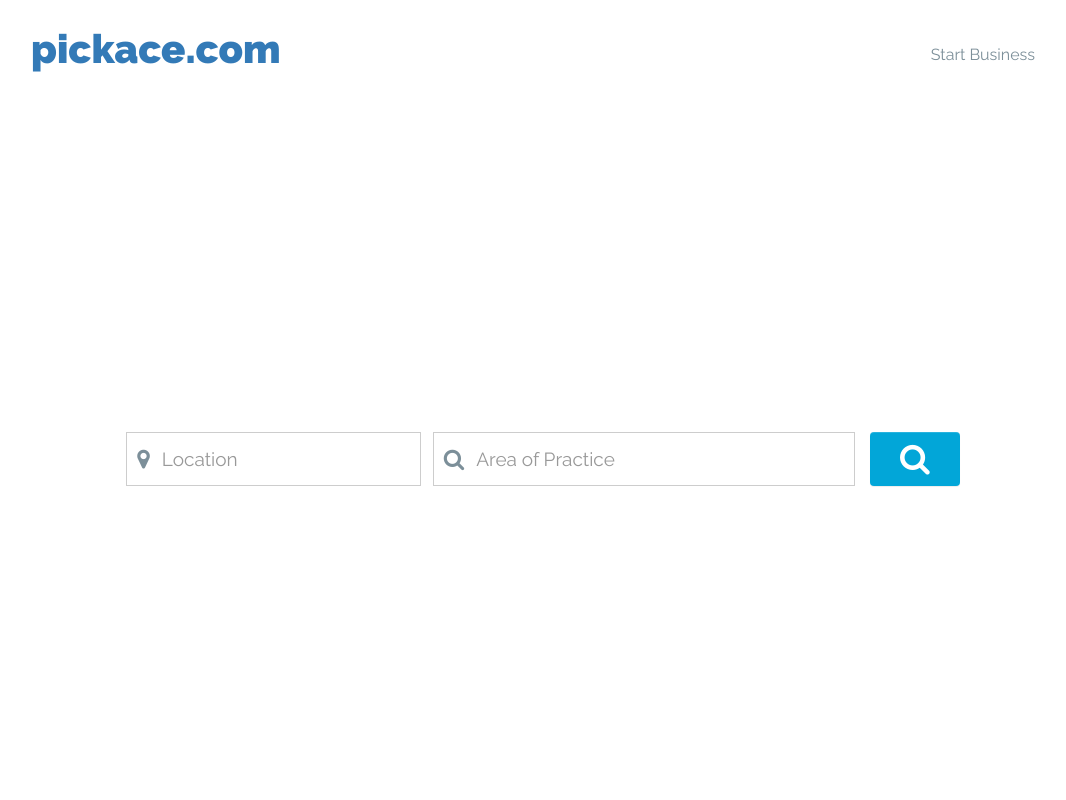
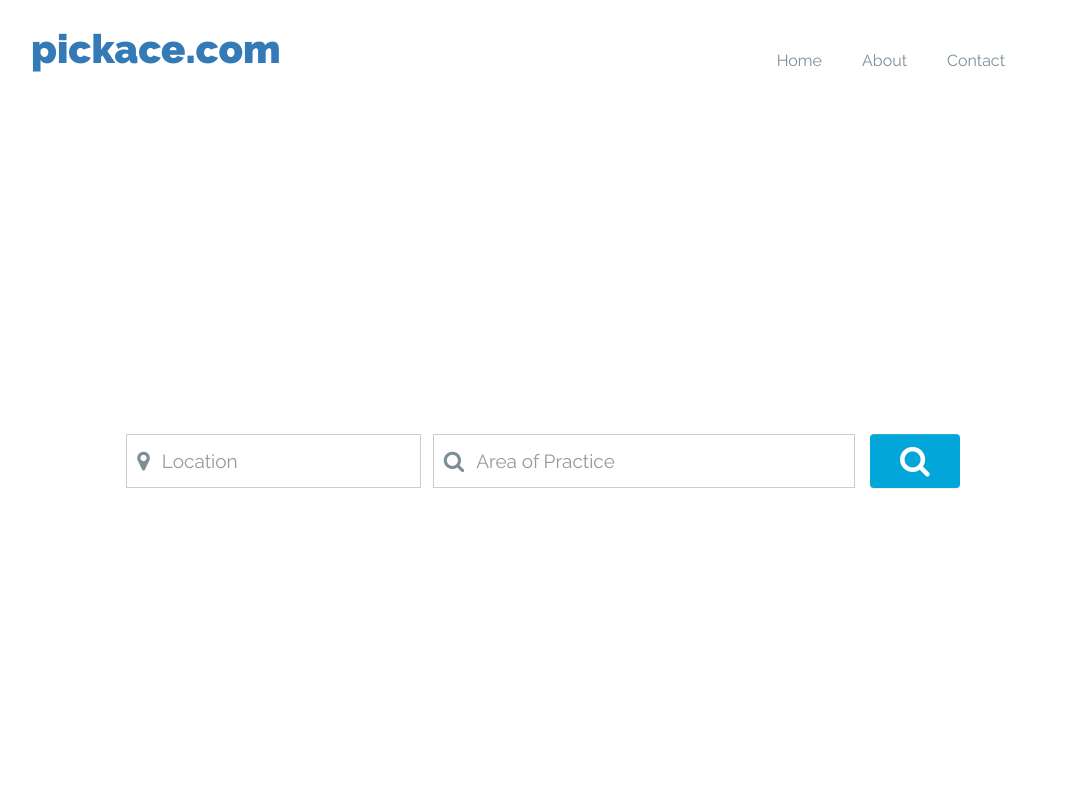
Before and after one commit to pickace/design1.github.io, a plain HTML site: page index.html in a window 1280 px wide. Shown: the top 800 px of the page, without its empty margins (97-1163 px from the left). Drawn offline with Linux system fonts and the light colour scheme.

Commit message:
Update index.html

```diff
--- a/index.html
+++ b/index.html
@@ -26,12 +26,29 @@
 
 <div class="headerRight">
 
-    <nav>
-    <ul class="menu">
-        <li>Start Business</li>
-    </ul>
-    </nav>
-</div>
+      <nav class="navbar-default">
+        <div class="container-fluid">
+          <div class="navbar-header">
+            <button type="button" class="navbar-toggle collapsed" data-toggle="collapse" data-target="#navbar" aria-expanded="false" aria-controls="navbar">
+              <span class="sr-only">Toggle navigation</span>
+              <span class="icon-bar"></span>
+              <span class="icon-bar"></span>
+              <span class="icon-bar"></span>
+            </button>
+
+          </div>
+          <div id="navbar" class="navbar-collapse collapse">
+            <ul class="menu">
+              <li class="active"><a href="#">Home</a></li>
+              <li><a href="#">About</a></li>
+              <li><a href="#">Contact</a></li>
+
+            </ul>
+
+          </div><!--/.nav-collapse -->
+        </div><!--/.container-fluid -->
+      </nav>
+    </div>
         </header>
         <!--content section-->
         <div class="container">
```
